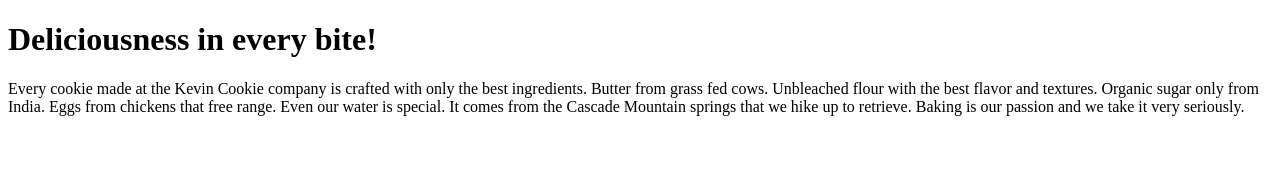
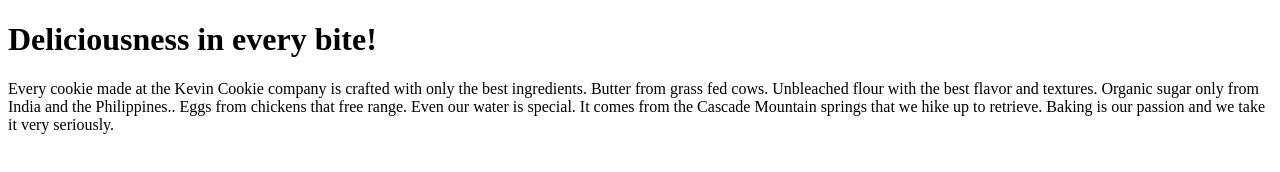
Before and after one commit to Hardtophead/KevinCookieCompany.com, a plain HTML site: page index.htm in a window 1280 px wide. Drawn offline with Linux system fonts and the light colour scheme.

Commit message:
Update index.htm

```diff
--- a/index.htm
+++ b/index.htm
@@ -4,7 +4,7 @@
 
 <h1>Deliciousness in every bite!</h1>
 
-<p>Every cookie made at the Kevin Cookie company is crafted with only the best ingredients. Butter from grass fed cows. Unbleached flour with the best flavor and textures. Organic sugar only from India. Eggs from chickens that free range. Even our water is special. It comes from the Cascade Mountain springs that we hike up to retrieve. Baking is our passion and we take it very seriously.</p>
+<p>Every cookie made at the Kevin Cookie company is crafted with only the best ingredients. Butter from grass fed cows. Unbleached flour with the best flavor and textures. Organic sugar only from India and the Philippines.. Eggs from chickens that free range. Even our water is special. It comes from the Cascade Mountain springs that we hike up to retrieve. Baking is our passion and we take it very seriously.</p>
 
 
 </body>
```
